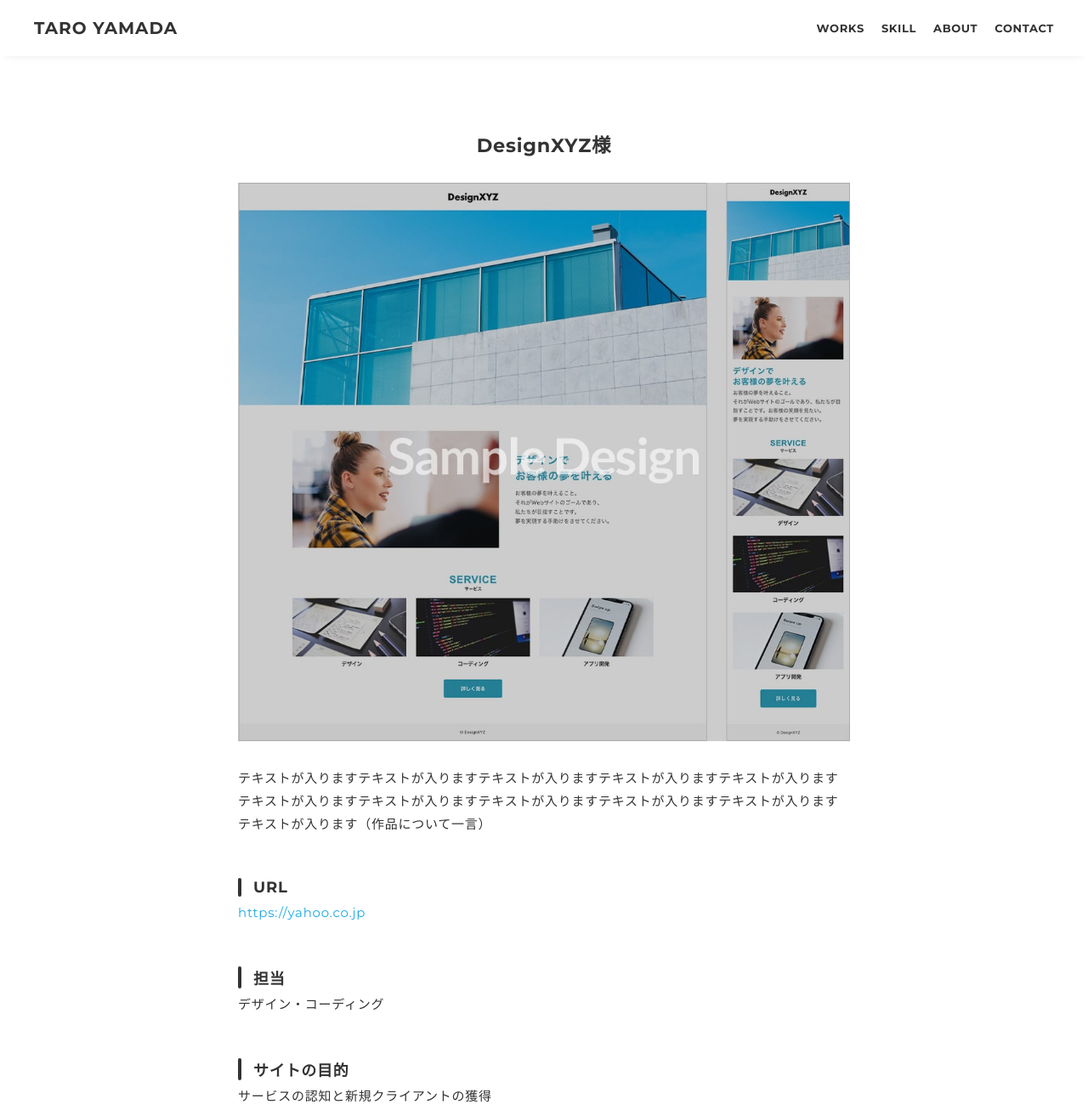
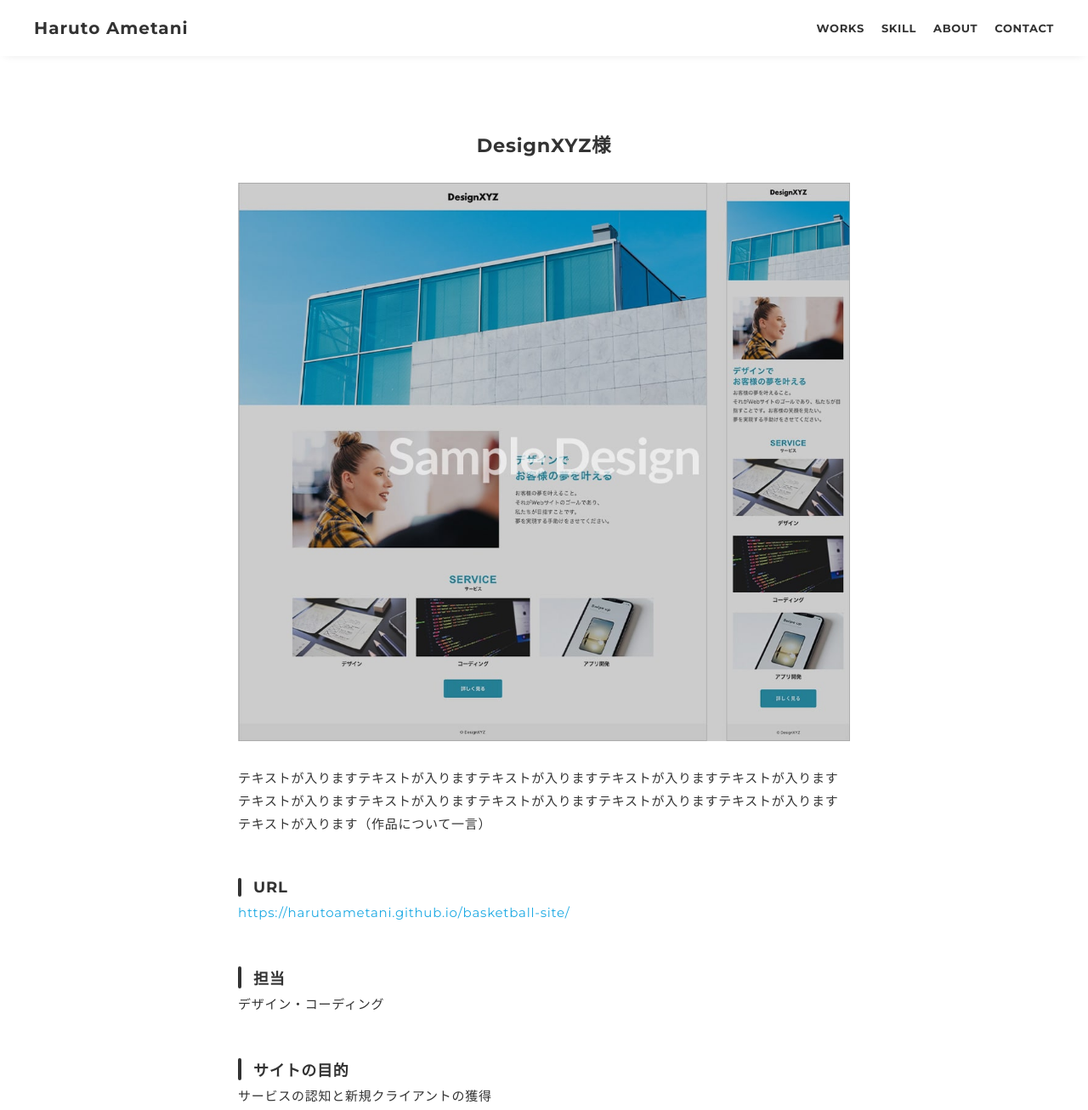
Before and after one commit to HarutoAmetani/portfolio, a plain HTML site: page works-template.html in a window 1280 px wide. Shown: the top 1306 px of the page at 85% size. Drawn offline with nearby package versions, Linux system fonts and the light colour scheme.

Commit message:
Update works-template.html

```diff
--- a/works-template.html
+++ b/works-template.html
@@ -4,11 +4,11 @@
   <meta charset="utf-8">
   <meta name="viewport" content="width=device-width,initial-scale=1.0,user-scalable=no">
   <meta property='og:type' content='website'>
-  <meta property='og:title' content='WebデザイナーTARO YAMADA ポートフォリオ'>
+  <meta property='og:title' content='WebエンジニアHaruto Ametani ポートフォリオ'>
   <meta property='og:url' content='URLが入る'>
-  <meta property='og:description' content='TARO YAMADAのポートフォリオサイトです。'>
+  <meta property='og:description' content='Haruto Ametaniのポートフォリオサイトです。'>
   <meta property="og:image" content="img/ogp.png">
-  <meta name="description" content="TARO YAMADAのポートフォリオサイトです" />
+  <meta name="description" content="Haruto Ametaniのポートフォリオサイトです" />
   <title>TARO YAMADA ポートフォリオ</title>
   <link rel="preconnect" href="https://fonts.gstatic.com">
   <link href="https://fonts.googleapis.com/css2?family=Montserrat:wght@400;700&display=swap" rel="stylesheet">
@@ -26,7 +26,7 @@
     <header class="header ">
       <div class="container">
         <h1 class="header-logo">
-          <a href=".">TARO YAMADA</a>
+          <a href=".">Haruto Ametani</a>
         </h1>
         <nav class="gnav">
           <ul class="gnav-list">
@@ -53,7 +53,7 @@
               テキストが入りますテキストが入りますテキストが入りますテキストが入りますテキストが入りますテキストが入りますテキストが入りますテキストが入りますテキストが入りますテキストが入りますテキストが入ります（作品について一言）
             </p>
             <h3>URL</h3>
-            <p><a href="https://yahoo.co.jp" target="_blank" rel="noopener">https://yahoo.co.jp</a></p>
+            <p><a href="https://harutoametani.github.io/basketball-site/" target="_blank" rel="noopener">https://harutoametani.github.io/basketball-site/</a></p>
             <h3>担当</h3>
             <p>デザイン・コーディング</p>
             <h3>サイトの目的</h3>
@@ -85,7 +85,7 @@
 
     <!-- footer -->
     <footer class="footer">
-      <div class="copyright">&copy;TARO YAMADA</div>
+      <div class="copyright">&copy;Haruto Ametani</div>
     </footer>
     <!-- /footer -->
 
```
